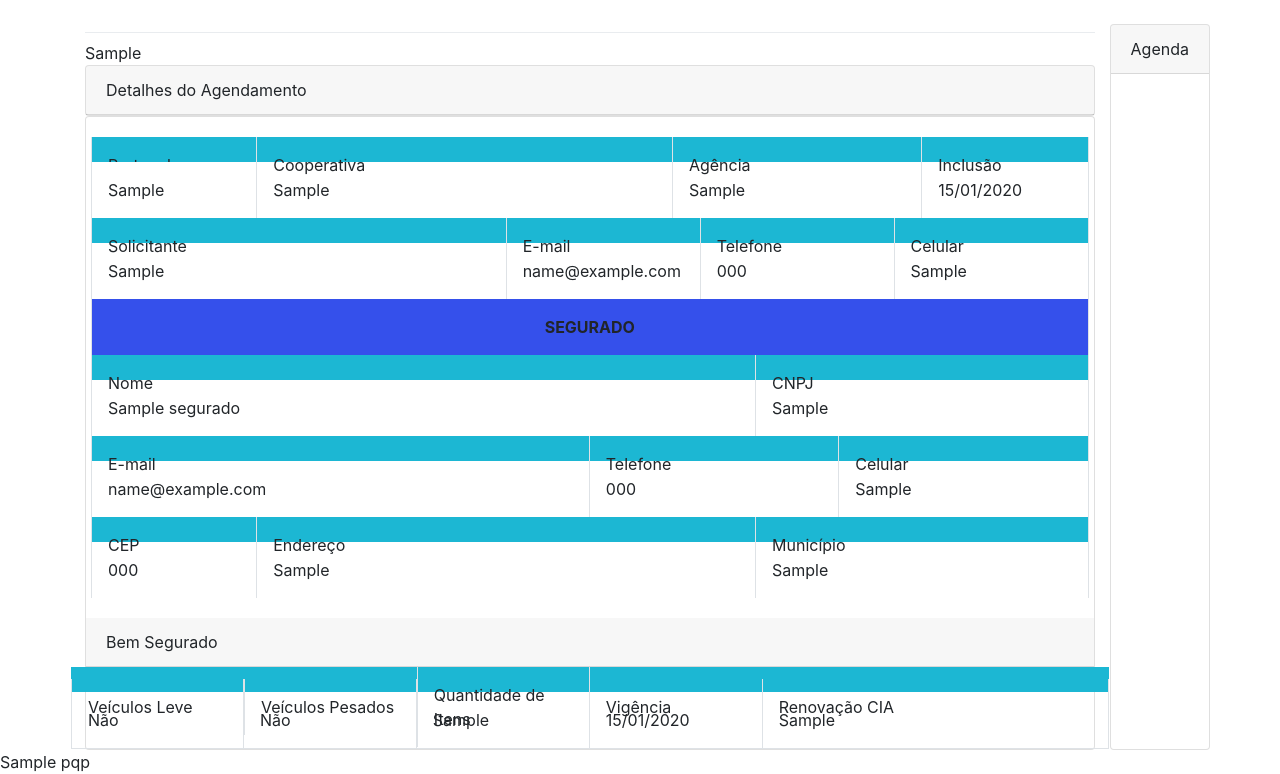
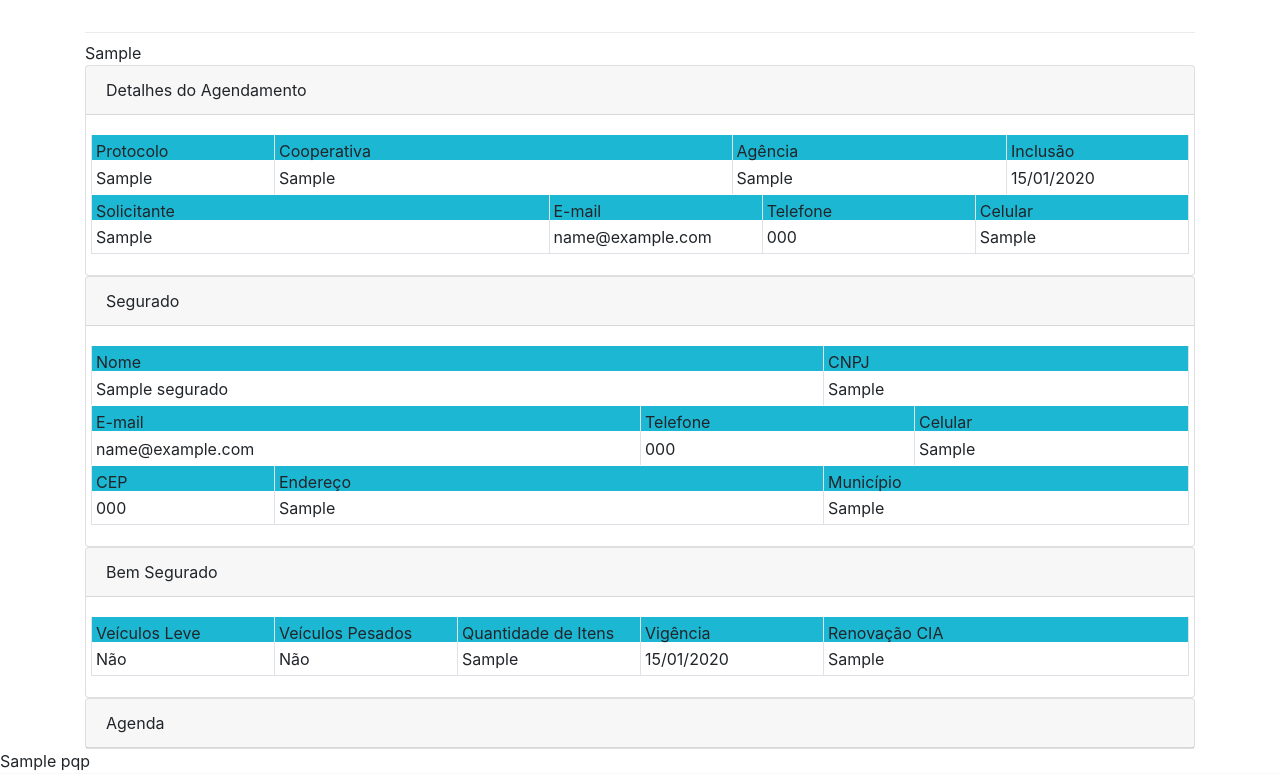
Before and after one commit to adaltopicotti/sg, a Django app: template portal/templates/detail/agendamento.html in a window 1280 px wide. Shown: the part 56-830 px from the top of the page. Run offline with Django 3.2, Linux system fonts and the light colour scheme; tables that the repository leaves empty hold one stand-in row (values such as "Sample post"); the template is opened without the code that fills it: values that come from a table or form of the project are taken from there, most other values are stand-ins (such as "Sample title", 1, 10 or a date in 2020); some libraries are stand-ins or nearby versions.

Commit message:
template detail finalizado

```diff
--- a/portal/templates/detail/agendamento.html
+++ b/portal/templates/detail/agendamento.html
@@ -10,90 +10,90 @@
       <!-- TODO: Verificar possibilidade de fazer os detalhes na table -->
       <div class="card">
         <div class="card-header">Detalhes do Agendamento</div>
-
+        <div class="card-body">
+          <!-- First row -->
+          <div class="row align-items-start" style="height: 25px; background-color: #1CB7D3;">
+            <div class="col-lg-2 w-25 p-1 border-left">Protocolo</div>
+            <div class="col-lg-5 w-25 p-1 border-left">Cooperativa</div>
+            <div class="col-lg-3 w-25 p-1 border-left">Agência</div>
+            <div class="col w-25 p-1 border-left border-right">Inclusão</div>
+          </div>
+          <div class="row align-items-center"  style="height: 35px;">
+            <div class="col-lg-2 w-25 p-1 border-left">{{agendamento.protocol}}</div>
+            <div class="col-lg-5 w-25 p-1 border-left">{{agendamento.cooperativa}}</div>
+            <div class="col-lg-3 w-25 p-1 border-left">{{agendamento.cooperativa.agencia}}</div>
+            <div class="col w-25 p-1 border-left border-right">{{agendamento.inclusao|date:"d/m/Y"}}</div>
+          </div>
+          <!-- Second row -->
+          <div class="row align-items-start" style="height: 25px; background-color: #1CB7D3;">
+            <div class="col-lg-5 w-50 p-1 border-left">Solicitante</div>
+            <div class="col w-25 p-1 border-left">E-mail</div>
+            <div class="col w-25 p-1 border-left">Telefone</div>
+            <div class="col w-25 p-1 border-left border-right">Celular</div>
+          </div>
+          <div class="row align-items-center" style="height: 35px;">
+            <div class="col-lg-5 w-50 p-1 border-left border-bottom">{{agendamento.cooperativa.solicitante}}</div>
+            <div class="col w-25 p-1 border-left border-bottom">{{agendamento.cooperativa.email}}</div>
+            <div class="col w-25 p-1 border-left border-bottom">{{agendamento.cooperativa.telefone}}</div>
+            <div class="col w-25 p-1 border-left border-right border-bottom">{{agendamento.cooperativa.celular}}</div>
+          </div>
+        </div>
       </div>
       <div class="card">
+        <div class="card-header">Segurado</div>
         <div class="card-body">
-          <!-- First row -->
-          <div class="row align-items-center" style="height: 25px; background-color: #1CB7D3;">
-            <div class="col-lg-2 w-25 p-3 border-left border-right">Protocolo</div>
-            <div class="col-lg-5 w-25 p-3 border-right">Cooperativa</div>
-            <div class="col-lg-3 w-25 p-3 border-right">Agência</div>
-            <div class="col w-25 p-3 border-right">Inclusão</div>
+          <!-- SEGURADO -->
+          <div class="row align-items-start" style="height: 25px; background-color: #1CB7D3;">
+            <div class="col-lg-8 w-50 p-1 border-left">Nome</div>
+            <div class="col w-25 p-1 border-left border-right">CNPJ</div>
           </div>
-          <div class="row align-items-end">
-            <div class="col-lg-2 w-25 p-3 border-left border-right" style="background-color: #fff;">{{agendamento.protocol}}</div>
-            <div class="col-lg-5 w-25 p-3 border-right">{{agendamento.cooperativa}}</div>
-            <div class="col-lg-3 w-25 p-3 border-right">{{agendamento.cooperativa.agencia}}</div>
-            <div class="col w-25 p-3 border-right">{{agendamento.inclusao|date:"d/m/Y"}}</div>
+          <div class="row align-items-center" style="height: 35px;">
+            <div class="col-lg-8 w-50 p-1 border-left">{{agendamento.segurado.nome}}</div>
+            <div class="col w-25 p-1 border-left border-right">{{agendamento.segurado.cnpj}}</div>
           </div>
-          <!-- Second row -->
-          <div class="row align-items-center" style="height: 25px; background-color: #1CB7D3;">
-            <div class="col-lg-5 w-50 p-3 border-left border-right">Solicitante</div>
-            <div class="col w-25 p-3 border-right">E-mail</div>
-            <div class="col w-25 p-3 border-right">Telefone</div>
-            <div class="col w-25 p-3 border-right">Celular</div>
+          <div class="row align-items-start" style="height: 25px; background-color: #1CB7D3;">
+            <div class="col-lg-6 w-50 p-1 border-left">E-mail</div>
+            <div class="col w-25 p-1 border-left">Telefone</div>
+            <div class="col w-25 p-1 border-left border-right">Celular</div>
           </div>
-          <div class="row">
-            <div class="col-lg-5 w-50 p-3 border-left border-right">{{agendamento.cooperativa.solicitante}}</div>
-            <div class="col w-25 p-3 border-right">{{agendamento.cooperativa.email}}</div>
-            <div class="col w-25 p-3 border-right">{{agendamento.cooperativa.telefone}}</div>
-            <div class="col w-25 p-3 border-right">{{agendamento.cooperativa.celular}}</div>
+          <div class="row align-items-center" style="height: 35px;">
+            <div class="col-lg-6 w-50 p-1 border-left">{{agendamento.segurado.email}}</div>
+            <div class="col w-25 p-1 border-left">{{agendamento.segurado.telefone}}</div>
+            <div class="col w-25 p-1 border-left border-right">{{agendamento.segurado.celular}}</div>
           </div>
-          <!-- SEGURADO -->
-          <div class="row align-items-center">
-            <div class="col p-3 border-left border-right text-center" style="background-color: #3550EB;"><strong>SEGURADO</strong></div>
+          <div class="row align-items-start" style="height: 25px; background-color: #1CB7D3;">
+            <div class="col-lg-2 w-50 p-1 border-left">CEP</div>
+            <div class="col-lg-6 w-50 p-1 border-left">Endereço</div>
+            <div class="col w-25 p-1 border-left border-right">Município</div>
           </div>
-          <div class="row align-items-center" style="height: 25px; background-color: #1CB7D3;">
-            <div class="col-lg-8 w-50 p-3 border-left border-right">Nome</div>
-            <div class="col w-25 p-3 border-right">CNPJ</div>
+          <div class="row align-items-center" style="height: 35px;">
+            <div class="col-lg-2 w-50 p-1 border-left border-bottom">{{agendamento.segurado.cep}}</div>
+            <div class="col-lg-6 w-50 p-1 border-left border-bottom">{{agendamento.segurado.endereco}}</div>
+            <div class="col w-25 p-1 border-left border-right border-bottom">{{agendamento.segurado.municipio}}</div>
           </div>
-          <div class="row">
-            <div class="col-lg-8 w-50 p-3 border-left border-right">{{agendamento.segurado.nome}}</div>
-            <div class="col w-25 p-3 border-right">{{agendamento.segurado.cnpj}}</div>
-          </div>
-          <div class="row align-items-center" style="height: 25px; background-color: #1CB7D3;">
-            <div class="col-lg-6 w-50 p-3 border-left border-right">E-mail</div>
-            <div class="col w-25 p-3 border-right">Telefone</div>
-            <div class="col w-25 p-3 border-right">Celular</div>
-          </div>
-          <div class="row">
-            <div class="col-lg-6 w-50 p-3 border-left border-right">{{agendamento.segurado.email}}</div>
-            <div class="col w-25 p-3 border-right">{{agendamento.segurado.telefone}}</div>
-            <div class="col w-25 p-3 border-right">{{agendamento.segurado.celular}}</div>
-          </div>
-          <div class="row align-items-center" style="height: 25px; background-color: #1CB7D3;">
-            <div class="col-lg-2 w-50 p-3 border-left border-right">CEP</div>
-            <div class="col-lg-6 w-50 p-3 border-right">Endereço</div>
-            <div class="col w-25 p-3 border-right">Município</div>
-          </div>
-          <div class="row">
-            <div class="col-lg-2 w-50 p-3 border-left border-right">{{agendamento.segurado.cep}}</div>
-            <div class="col-lg-6 w-50 p-3 border-right">{{agendamento.segurado.endereco}}</div>
-            <div class="col w-25 p-3 border-right">{{agendamento.segurado.municipio}}</div>
-          </div>
+        </div>
+      </div>
           <!-- FROTA -->
-        </div>
-          <div class="card-header align-items-start">
-            Bem Segurado
-          </div>
-          <div class="row align-items-center" style="height: 25px; background-color: #1CB7D3;">
+      <div class="card">
+        <div class="card-header align-items-start">Bem Segurado</div>
+        <div class="card-body">
+          <div class="row align-items-start" style="height: 25px; background-color: #1CB7D3;">
             <div class="col-lg-4">
               <div class="row">
-                <div class="col-lg-6 w-50 p-3 border-left border-right">Veículos Leve</div>
-                <div class="col-lg-6 w-50 p-3 border-left border-right">Veículos Pesados</div>
+                <div class="col-lg-6 w-50 p-1 border-left">Veículos Leve</div>
+                <div class="col-lg-6 w-50 p-1 border-left">Veículos Pesados</div>
               </div>
             </div>
-            <div class="col-lg-2 w-50 p-3 border-left border-right">Quantidade de Itens</div>
-            <div class="col w-25 p-3 border-right">Vigência</div>
-            <div class="col-lg-4 w-25 p-3 border-right">Renovação CIA</div>
+            <div class="col-lg-2 w-50 p-1 border-left">Quantidade de Itens</div>
+            <div class="col w-25 p-1 border-left">Vigência</div>
+            <div class="col-lg-4 w-25 p-1 border-left border-right">Renovação CIA</div>
           </div>
-          <div class="row">
-            <div class="col-lg-2 w-50 p-3 border-left border-right border-bottom">{% if secondaryModel.tipo_leve == True %} Sim {% else %} Não {% endif %}</div>
-            <div class="col-lg-2 w-25 p-3 border-right border-bottom">{% if secondaryModel.tipo_pesado == True %} Sim {% else %} Não {% endif %}</div>
-            <div class="col w-25 p-3 border-right border-bottom">{{secondaryModel.qnt_itens_seg}}</div>
-            <div class="col w-25 p-3 border-right border-bottom">{{agendamento.final_vigencia | date:'d/m/Y'}}</div>
-            <div class="col-lg-4 w-25 p-3 border-right border-bottom">{{secondaryModel.renovacao_cia}}</div>
+          <div class="row align-items-center" style="height: 35px;">
+            <div class="col-lg-2 w-50 p-1 border-left border-bottom">{% if secondaryModel.tipo_leve == True %} Sim {% else %} Não {% endif %}</div>
+            <div class="col-lg-2 w-25 p-1 border-left border-bottom">{% if secondaryModel.tipo_pesado == True %} Sim {% else %} Não {% endif %}</div>
+            <div class="col w-25 p-1 border-left border-bottom">{{secondaryModel.qnt_itens_seg}}</div>
+            <div class="col w-25 p-1 border-left border-bottom">{{agendamento.final_vigencia | date:'d/m/Y'}}</div>
+            <div class="col-lg-4 w-25 p-1 border-left border-right border-bottom">{{secondaryModel.renovacao_cia}}</div>
           </div>
         </div>
       </div>
```
